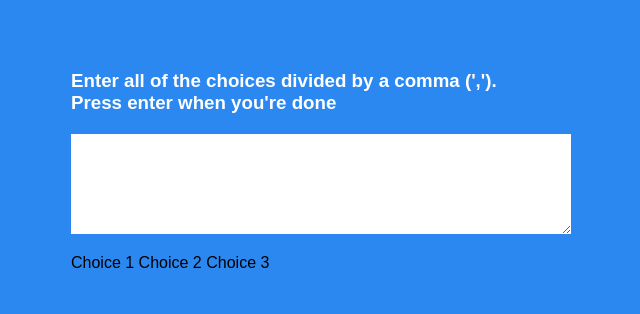
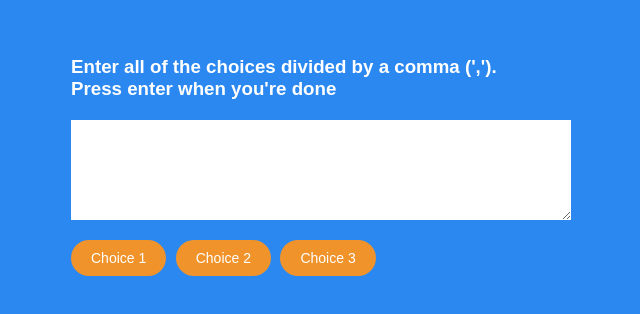
Before and after one commit to webQbe/js_choice_picker, a plain HTML site: page index.html in a window 1280 px wide. Shown: the part 234-548 px from the top of the page, without its empty margins (319-959 px from the left). Drawn offline with Linux system fonts and the light colour scheme; a web font is replaced by a local one.

Commit message:
Styled .tag elements

```diff
--- a/style.css
+++ b/style.css
@@ -55,6 +55,33 @@ textarea {
     height: 100px;
     font-family: inherit;
     padding: 10px;
-    margin: 0 0 20px; /* T L-R B */
+    margin: 0 0 20px; /* T & L-R & B */
     font-size: 16px;
 }
+
+.tag {
+    background-color: #f0932b;
+    color: #fff;
+    border-radius: 50px ;
+    padding: 10px 20px; /* T-B & L-R */
+    margin: 0 5px 10px 0; /* T R B L */
+    font-size: 14px;
+    display: inline-block; /* Characteristics of display: inline-block;
+
+        Inline Features:
+            The element does not force a line break before or after it, so it can sit alongside other elements in the same line (like an inline element).
+            Useful for creating layouts where multiple elements are displayed side by side, such as buttons or images in a row.
+
+        Block Features:
+            The element respects block-level properties like width, height, padding, and margin, which inline elements typically do not.
+            You can control the dimensions of the element explicitly using width and height
+
+        */
+}
+
+/* Style for picked tag */
+.tag.highlight{
+
+    background-color: #273c75;
+
+}
```
